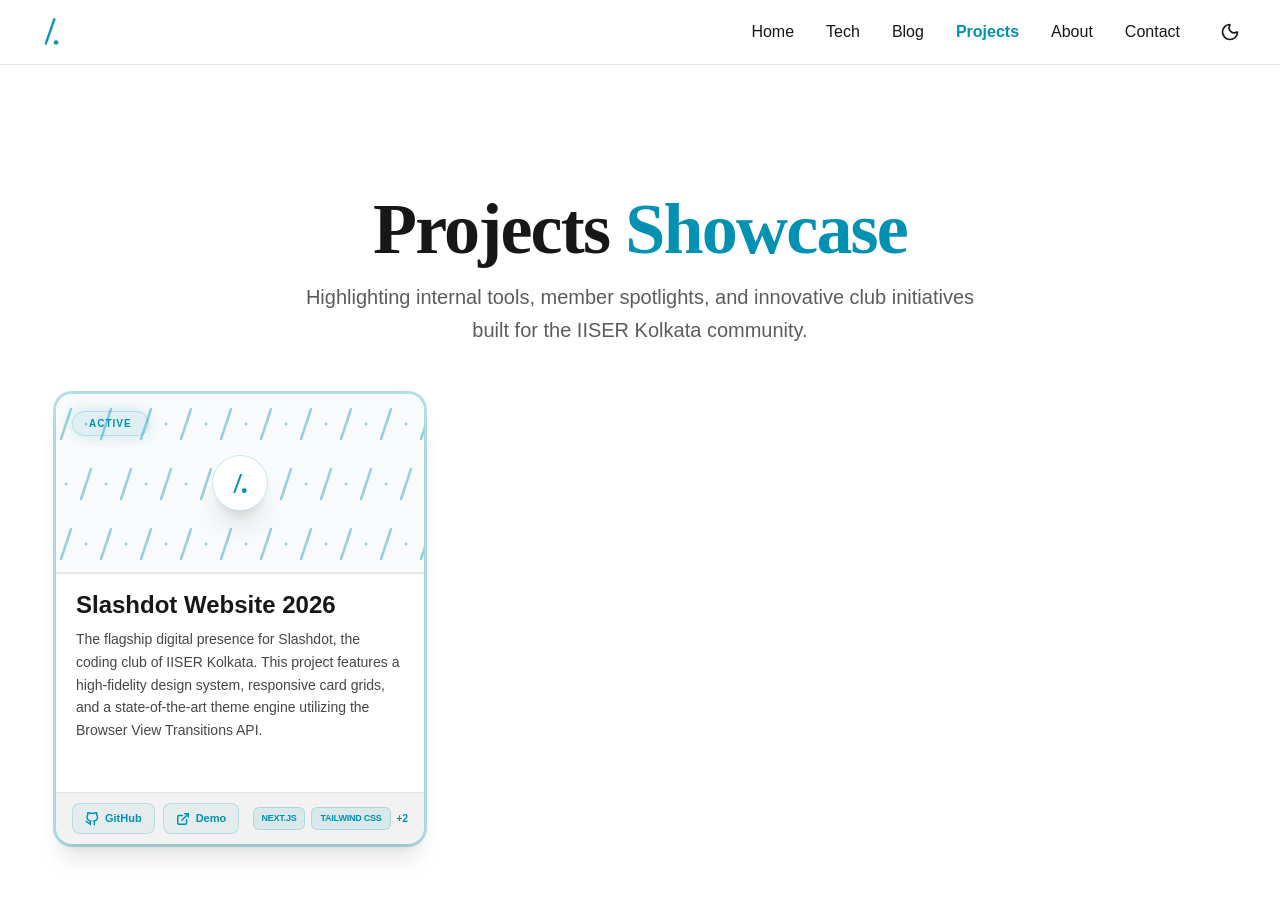
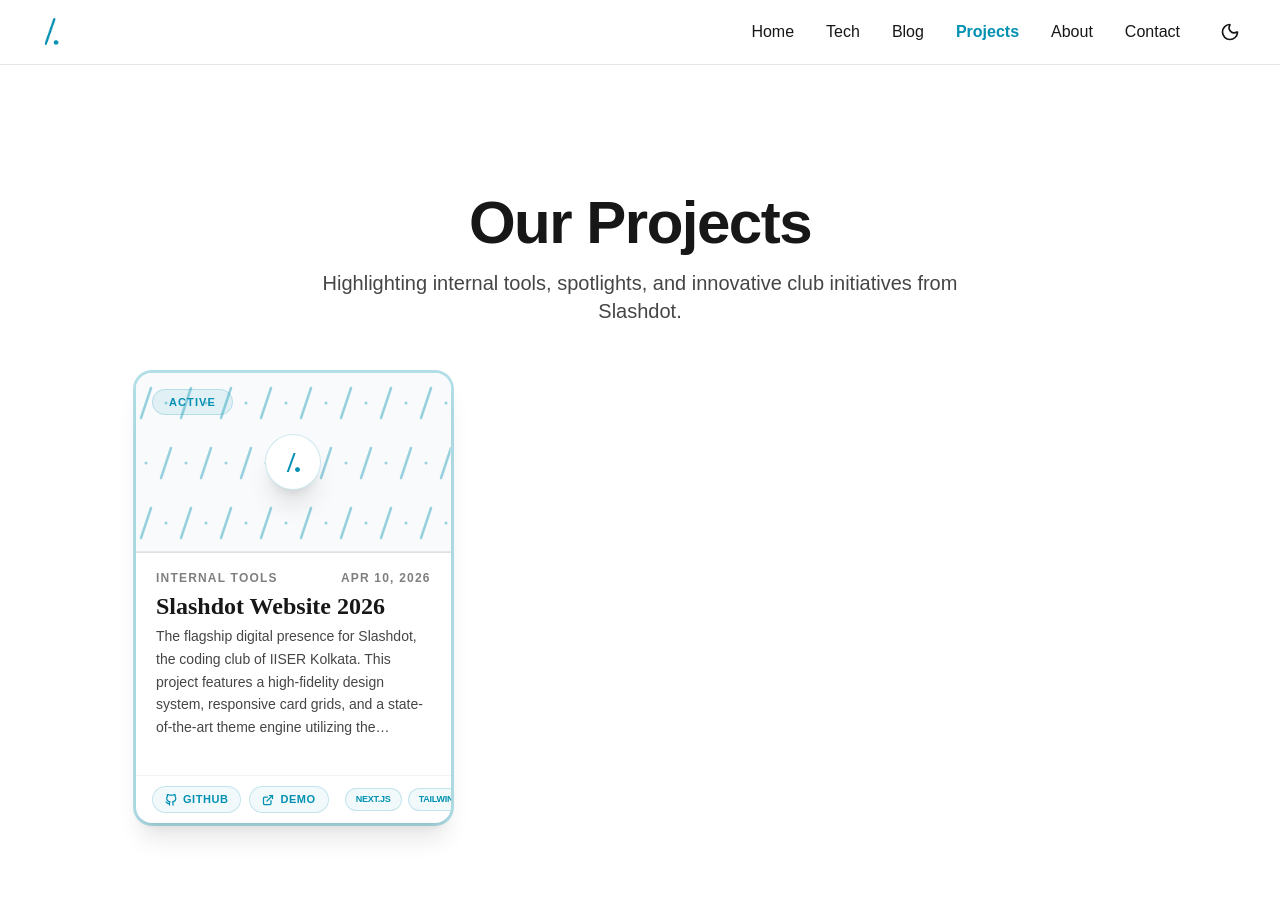
Before and after one commit to anuprovo-debnath/slashdot-website-2026, a Next.js app: page /slashdot-website-2026/projects in a window 1280 px wide. Shown: the top 898 px of the page. Built offline with nearby package versions, Linux system fonts and the light colour scheme; a web font is replaced by a local one.

Commit message:
Projects page edit 1

```diff
--- a/src/app/projects/page.tsx
+++ b/src/app/projects/page.tsx
@@ -5,15 +5,14 @@ export default function ProjectsPage() {
   const projects = getProjects();
 
   return (
-    <div className="min-h-screen pt-32 pb-16 px-4 sm:px-6 lg:px-12 bg-[var(--background)]">
-      <div className="max-w-7xl mx-auto">
-        <header className="mb-12 text-center space-y-4">
-          <h1 className="text-4xl sm:text-5xl lg:text-7xl font-extrabold tracking-tight text-[var(--foreground)] font-heading">
-            Projects <span className="text-[#0291B2]">Showcase</span>
+    <div className="min-h-screen pt-32 pb-16 px-4 sm:px-6 lg:px-12">
+      <div className="max-w-5xl mx-auto">
+        <header className="mb-12 text-center">
+          <h1 className="text-4xl sm:text-5xl lg:text-6xl font-extrabold tracking-tight mb-4 text-[var(--foreground)]">
+            Our Projects
           </h1>
-          <p className="text-xl text-[var(--foreground)] opacity-70 max-w-2xl mx-auto leading-relaxed">
-            Highlighting internal tools, member spotlights, and innovative club initiatives
-            built for the IISER Kolkata community.
+          <p className="text-xl text-[var(--foreground)] opacity-80 max-w-2xl mx-auto">
+            Highlighting internal tools, spotlights, and innovative club initiatives from Slashdot.
           </p>
         </header>
 
--- a/src/components/ProjectGrid.tsx
+++ b/src/components/ProjectGrid.tsx
@@ -1,11 +1,10 @@
 "use client";
 
 import { useEffect, useState } from 'react';
-import Link from 'next/link';
 import { ProjectData } from '@/lib/projects';
 import SlashdotFallbackCover from './ui/SlashdotFallbackCover';
 
-// Custom inline SVGs to avoid icon library version issues
+// Custom inline SVGs for stability
 const GithubIcon = ({ size = 14 }: { size?: number }) => (
   <svg width={size} height={size} viewBox="0 0 24 24" fill="none" stroke="currentColor" strokeWidth="2.5" strokeLinecap="round" strokeLinejoin="round">
     <path d="M9 19c-5 1.5-5-2.5-7-3m14 6v-3.87a3.37 3.37 0 0 0-.94-2.61c3.14-.35 6.44-1.54 6.44-7A5.44 5.44 0 0 0 20 4.77 5.07 5.07 0 0 0 19.91 1S18.73.65 16 2.48a13.38 13.38 0 0 0-7 0C6.27.65 5.09 1 5.09 1A5.07 5.07 0 0 0 5 4.77a5.44 5.44 0 0 0-1.5 3.78c0 5.42 3.3 6.61 6.44 7A3.37 3.37 0 0 0 9 18.13V22" />
@@ -28,29 +27,29 @@ const PlayIcon = ({ size = 14 }: { size?: number }) => (
 
 const StatusBadge = ({ status }: { status: ProjectData['frontmatter']['status'] }) => {
   const styles = {
-    Active: "bg-[var(--color-primary)]/10 text-[var(--color-primary)] border-[var(--color-primary)]/20 shadow-[0_0_15px_rgba(2,145,178,0.2)]",
-    Maintained: "bg-[var(--color-foreground)]/5 text-[var(--color-foreground)]/70 border-[var(--color-foreground)]/10 grayscale",
-    Archived: "bg-gray-500/10 text-gray-500/50 border-gray-500/20 shadow-none grayscale opacity-60"
+    Active: "bg-[#0291B2]/10 text-[#0291B2] border-[#0291B2]/20",
+    Maintained: "bg-foreground/5 text-foreground/70 border-foreground/10",
+    Archived: "bg-gray-500/10 text-gray-500/50 border-gray-500/20 grayscale opacity-60"
   };
 
   return (
-    <span className={`px-4 py-1.5 rounded-full text-[10px] font-black uppercase tracking-widest border backdrop-blur-md ${styles[status]}`}>
+    <span className={`px-4 py-1.5 rounded-full text-[11px] font-black uppercase tracking-widest border ${styles[status]}`}>
       {status}
     </span>
   );
 };
 
-const LinkButton = ({ href, icon: Icon, label }: { href: string; icon: any; label: string }) => (
+const ActionLink = ({ href, icon: Icon, label }: { href: string; icon: any; label: string }) => (
   <a
     href={href}
     target="_blank"
     rel="noopener noreferrer"
-    className="flex items-center gap-1.5 px-3 py-1.5 bg-[#0291B2]/5 hover:bg-[#0291B2]/10 text-[#0291B2] border border-[#0291B2]/20 rounded-lg text-[11px] font-bold transition-all active:scale-95 group/btn"
+    className="flex items-center gap-1.5 px-3 py-1 bg-[#0291B2]/5 hover:bg-[#0291B2]/20 text-[#0291B2] border border-[#0291B2]/20 rounded-full text-[10px] sm:text-[11px] font-bold transition-all active:scale-95"
     title={label}
     onClick={(e) => e.stopPropagation()}
   >
-    <Icon size={14} />
-    <span>{label}</span>
+    <Icon size={12} />
+    <span className="uppercase tracking-wider">{label}</span>
   </a>
 );
 
@@ -68,7 +67,7 @@ export default function ProjectGrid({ projects }: { projects: ProjectData[] }) {
       {projects.map((project) => {
         const { frontmatter, slug, content } = project;
         const hasImage = !!frontmatter.coverImage;
-        const excerpt = content.split('\n').filter(line => line.trim() !== '').slice(0, 3).join(' ');
+        const excerpt = frontmatter.excerpt || content.split('\n').filter(line => line.trim() !== '').slice(0, 3).join(' ');
 
         return (
           <div
@@ -77,8 +76,10 @@ export default function ProjectGrid({ projects }: { projects: ProjectData[] }) {
                        hover:ring-[#0291B2]/80 hover:shadow-[0_0_40px_rgba(2,145,178,0.4)] dark:hover:shadow-[0_0_40px_rgba(2,145,178,0.25)]
                        hover:-translate-y-2 overflow-hidden h-[450px] w-full"
           >
-            {/* Header Visual */}
-            <div className="relative w-full h-[180px] shrink-0 overflow-hidden border-b border-black/10 dark:border-white/10">
+            {/* Direct match to blog system content structure */}
+            <div className="flex flex-col h-[402px] overflow-hidden">
+              {/* Header Visual (180px per blog_system.md) */}
+              <div className="relative w-full h-[180px] shrink-0 overflow-hidden border-b border-black/10 dark:border-white/10 bg-gray-50 dark:bg-black/20">
                 {hasImage ? (
                   <img
                     src={frontmatter.coverImage}
@@ -89,46 +90,49 @@ export default function ProjectGrid({ projects }: { projects: ProjectData[] }) {
                   <SlashdotFallbackCover className="h-full" />
                 )}
 
-              {/* Status Overlay */}
+                {/* Branded Status Overlay */}
                 <div className="absolute top-4 left-4 z-[30] pointer-events-none">
                   <StatusBadge status={frontmatter.status} />
                 </div>
               </div>
 
-            {/* Text Area */}
+              {/* Precise Typography Sync with BlogGrid */}
               <div className="px-5 pt-4 pb-1 flex flex-col flex-1 overflow-hidden">
-              <h3 className="text-2xl font-extrabold leading-tight text-[var(--foreground)] group-hover:text-[#0291B2] transition-colors line-clamp-2 mb-2">
+                <div className="relative flex items-center justify-between w-full mb-1 text-[black]/50 dark:text-white/50 uppercase tracking-widest text-[11px] sm:text-[12px] font-bold">
+                  <span>{frontmatter.category.replace('_', ' ')}</span>
+                  <span>{frontmatter.date ? new Date(frontmatter.date).toLocaleDateString('en-US', { month: 'short', day: 'numeric', year: 'numeric' }) : ''}</span>
+                </div>
+
+                <div className="flex flex-col flex-1 min-h-0">
+                  <h3 className="text-2xl sm:text-l font-extrabold leading-tight text-[var(--foreground)] group-hover:text-[#0291B2] transition-colors line-clamp-2 shrink-0 mb-1 font-heading">
                     {frontmatter.title}
                   </h3>
-
-              <p className="text-base sm:text-sm leading-relaxed text-[var(--foreground)] opacity-80 line-clamp-4 lg:line-clamp-5 overflow-hidden text-ellipsis mb-4 flex-1">
-                {excerpt || "No description available for this project."}
+                  <p className="text-base sm:text-sm leading-relaxed text-[var(--foreground)] opacity-80 line-clamp-4 sm:line-clamp-5 overflow-hidden text-ellipsis">
+                    {excerpt}
                   </p>
                 </div>
+              </div>
+            </div>
 
-            {/* Footer Zone (Action & Meta) */}
-            <div className="h-[52px] flex items-center shrink-0 border-t border-black/5 dark:border-white/5 px-4 overflow-x-auto thin-scrollbar gap-2 z-[20] bg-black/5 dark:bg-white/5">
-              {frontmatter.links.github && (
-                <LinkButton href={frontmatter.links.github} icon={GithubIcon} label="GitHub" />
-              )}
-              {frontmatter.links.demo && (
-                <LinkButton href={frontmatter.links.demo} icon={ExternalIcon} label="Demo" />
-              )}
-              {frontmatter.links.youtube && (
-                <LinkButton href={frontmatter.links.youtube} icon={PlayIcon} label="Video" />
-              )}
+            {/* Height-Locked Meta Zone (48px per blog_system.md) */}
+            <div className="h-[48px] flex items-center shrink-0 border-t border-black/5 dark:border-white/5 px-4 gap-2 z-[20] overflow-x-auto no-scrollbar">
+              <div className="flex gap-2 shrink-0">
+                {frontmatter.links.github && <ActionLink href={frontmatter.links.github} icon={GithubIcon} label="Github" />}
+                {frontmatter.links.demo && <ActionLink href={frontmatter.links.demo} icon={ExternalIcon} label="Demo" />}
+                {frontmatter.links.youtube && <ActionLink href={frontmatter.links.youtube} icon={PlayIcon} label="Video" />}
+              </div>
 
-              <div className="ml-auto flex gap-1.5 overflow-hidden">
+              <div className="ml-auto flex gap-1.5 shrink-0 pl-2">
                  {frontmatter.tech_stack.slice(0, 2).map((tech) => (
                     <span
                       key={tech}
-                      className="px-2 py-1 bg-[#0291B2]/10 text-[#0291B2] border border-[#0291B2]/20 rounded-md text-[9px] font-black uppercase tracking-tight whitespace-nowrap"
+                      className="px-2.5 py-1 bg-[#0291B2]/5 text-[#0291B2] border border-[#0291B2]/20 rounded-full text-[9px] font-bold uppercase tracking-tight whitespace-nowrap"
                     >
                       {tech}
                     </span>
                  ))}
                  {frontmatter.tech_stack.length > 2 && (
-                    <span className="text-[10px] font-bold text-[#0291B2] self-center">
+                    <span className="text-[10px] font-black text-[#0291B2] self-center">
                       +{frontmatter.tech_stack.length - 2}
                     </span>
                  )}
--- a/src/lib/projects.ts
+++ b/src/lib/projects.ts
@@ -15,6 +15,7 @@ export interface ProjectData {
       youtube?: string;
     };
     coverImage?: string;
+    excerpt?: string;
     date?: string;
   };
   content: string;
```
Also changed, not shown: .agents/PROJECTS_LOGS/implementation_plan.md. Lines whose indentation alone changed are shown as unchanged.
